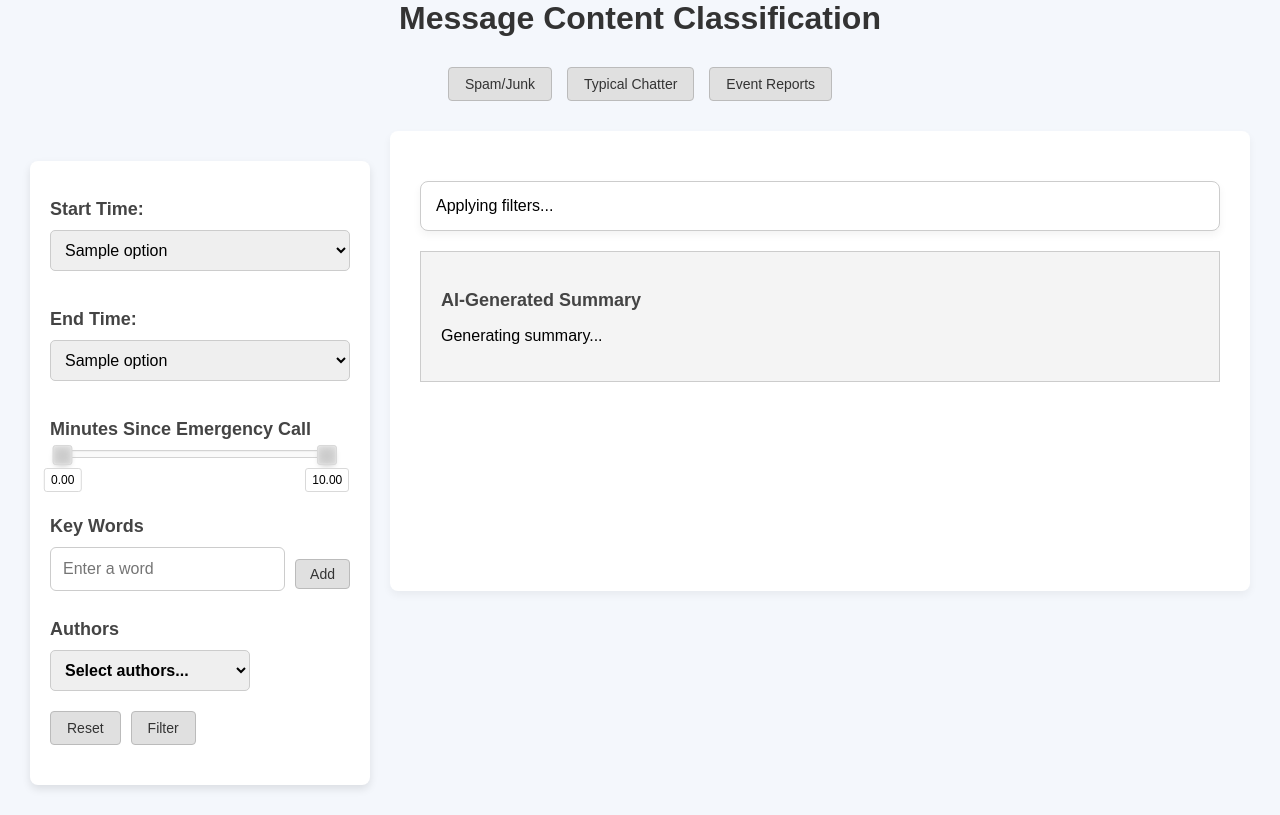
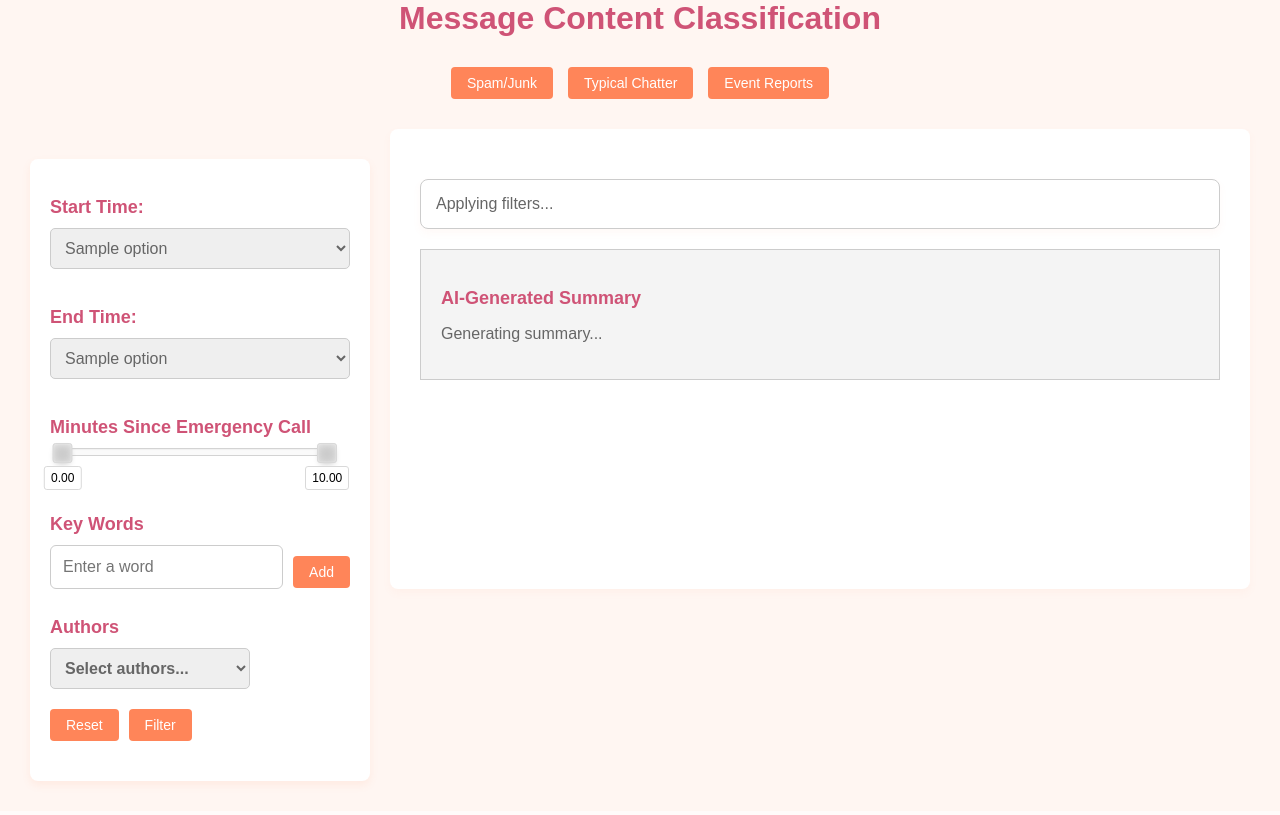
Before and after one commit to sydneybulatao/CS178-Final, a Flask app: template Q1/templates/index.html in a window 1280 px wide. Shown: the part 30-845 px from the top of the page. After the commit the page ends 818 px from the top, so only its background shows below. Run offline with Flask 3, Linux system fonts and the light colour scheme; the template is opened without the code that fills it: most values are stand-ins (such as "Sample title", 1, 10 or a date in 2020); data that the repository does not hold is empty.

Commit message:
Fun colors :)

```diff
--- a/Q1/static/css/style.css
+++ b/Q1/static/css/style.css
@@ -1,16 +1,17 @@
 /* Global body styling */
 body {
   font-family: Arial, sans-serif;
-  background-color: #f4f7fc;
+  background-color: #fff6f2;
   margin: 0;
   padding: 0;
+  color: #666666;
 }
 
 /* Main header styling */
 h1 {
   text-align: center;
   margin-top: 30px;
-  color: #333;
+  color: #CF5376;
 }
 
 /* Container for filters */
@@ -18,14 +19,14 @@ h1 {
   width: 50%;
   margin: 30px auto;
   padding: 20px;
-  background-color: white;
+  background-color: #ffffff;
   border-radius: 8px;
-  box-shadow: 0 4px 8px rgba(0, 0, 0, 0.1);
+  box-shadow: 0 4px 8px rgba(255, 133, 89, 0.1);
 }
 
 /* Heading for sections */
 h3 {
-  color: #444;
+  color: #CF5376;
   font-size: 18px;
   margin-bottom: 10px;
 }
@@ -39,6 +40,7 @@ select {
   border: 1px solid #ccc;
   font-size: 16px;
   box-sizing: border-box;
+  color: #666666;
 }
 
 /* Styling for the slider */
@@ -55,34 +57,38 @@ select {
   border: 1px solid #ccc;
   font-size: 16px;
   box-sizing: border-box;
+  color: #666666;
 }
 
-/* Style the select2 dropdown for search functionality */
 .select2-container {
   width: 100% !important;
 }
 
-/* Add some space around the form */
 .form-group {
   margin-bottom: 20px;
 }
 
-/* Adjusting button styles (in case there's a submit button in future) */
-button {
+/* Buttons */
+button,
+#addWordBtn,
+.action-btn {
   padding: 8px 16px;
   font-size: 14px;
-  background-color: #e0e0e0;
-  color: #333;
-  border: 1px solid #bbb;
+  background-color: #FF8559;
+  color: #ffffff;
+  border: none;
   border-radius: 4px;
   cursor: pointer;
   transition: background-color 0.2s;
 }
 
-button:hover {
-  background-color: #d5d5d5;
+button:hover,
+#addWordBtn:hover,
+.action-btn:hover {
+  background-color: #E65447;
 }
 
+/* Multiselect controls */
 .multiselect {
   width: 200px;
 }
@@ -106,7 +112,7 @@ button:hover {
 
 #checkboxes {
   display: none;
-  border: 1px #dadada solid;
+  border: 1px solid #dadada;
 }
 
 #checkboxes label {
@@ -114,10 +120,10 @@ button:hover {
 }
 
 #checkboxes label:hover {
-  background-color: #1e90ff;
+  background-color: #FFB578;
 }
 
-/* Flex layout to arrange filters and plot side by side */
+/* Flex layout */
 .main-container {
   display: flex;
   flex-direction: row;
@@ -125,28 +131,28 @@ button:hover {
   padding: 0 30px;
 }
 
-/* Filters sidebar on the left */
+/* Sidebar */
 #filters-container {
   width: 300px;
   margin: 30px 20px 30px 0;
   padding: 20px;
-  background-color: white;
+  background-color: #ffffff;
   border-radius: 8px;
-  box-shadow: 0 4px 8px rgba(0, 0, 0, 0.1);
+  box-shadow: 0 4px 8px rgba(255, 133, 89, 0.1);
   flex-shrink: 0;
 }
 
-/* Placeholder for the plot content */
+/* Plot area */
 #plot-container {
   flex-grow: 1;
   padding: 30px;
-  background-color: #fff;
-  min-height: 400px; /* adjust as needed */
+  background-color: #ffffff;
+  min-height: 400px;
   border-radius: 8px;
-  box-shadow: 0 4px 8px rgba(0, 0, 0, 0.05);
+  box-shadow: 0 4px 8px rgba(255, 133, 89, 0.05);
 }
 
-/* Style for the word input */
+/* Word input */
 #wordInput {
   width: 100%;
   padding: 12px;
@@ -155,31 +161,17 @@ button:hover {
   border-radius: 6px;
   box-sizing: border-box;
   margin-bottom: 10px;
+  color: #666666;
 }
 
-/* Style for the Add Word button */
-#addWordBtn {
-  padding: 6px 14px;
-  font-size: 14px;
-  background-color: #e0e0e0;
-  color: #333;
-  border: 1px solid #bbb;
-  border-radius: 4px;
-  cursor: pointer;
-}
-
-#addWordBtn:hover {
-  background-color: #d5d5d5;
-}
-
-/* Optional: Flex layout for input + button */
+/* Word input group */
 .word-input-group {
   display: flex;
   gap: 10px;
   align-items: center;
 }
 
-/* Container to center the button row */
+/* Button row */
 .button-row {
   display: flex;
   justify-content: center;
@@ -187,61 +179,47 @@ button:hover {
   margin: 30px 0;
 }
 
-/* Grey-themed minimal button style */
-.action-btn {
-  padding: 8px 16px;
-  font-size: 14px;
-  background-color: #e0e0e0;
-  color: #333;
-  border: 1px solid #bbb;
-  border-radius: 4px;
-  cursor: pointer;
-  transition: background-color 0.2s;
-}
-
-.action-btn:hover {
-  background-color: #d5d5d5;
-}
-
-/* Scrollable DataFrame table inside #messages-list */
+/* Message list section */
 #messages-list {
   max-height: 400px;
   overflow-y: auto;
   border: 1px solid #ccc;
   border-radius: 8px;
   padding: 15px;
-  background-color: white;
-  box-shadow: 0 4px 8px rgba(0, 0, 0, 0.05);
+  background-color: #ffffff;
+  box-shadow: 0 4px 8px rgba(255, 133, 89, 0.05);
   margin-top: 20px;
 }
 
-/* Style the actual table inside messages-list */
+/* Table inside messages list */
 #messages-list table {
   width: 100%;
   border-collapse: collapse;
   font-size: 14px;
-  color: #333;
+  color: #CF5376;
 }
 
 /* Table header */
 #messages-list th {
-  background-color: #f2f2f2;
+  background-color: #FFB578;
   position: sticky;
   top: 0;
   z-index: 1;
   text-align: left;
   padding: 10px;
   border-bottom: 1px solid #ccc;
+  color: #ffffff;
 }
 
 /* Table rows */
 #messages-list td {
   padding: 10px;
   border-bottom: 1px solid #eee;
-  background-color: white;
+  background-color: #ffffff;
+  color: #666666;
 }
 
-/* Optional: zebra-striping for readability */
+/* Zebra-striping */
 #messages-list tr:nth-child(even) td {
-  background-color: #fafafa;
+  background-color: #fff0e9;
 }
```
